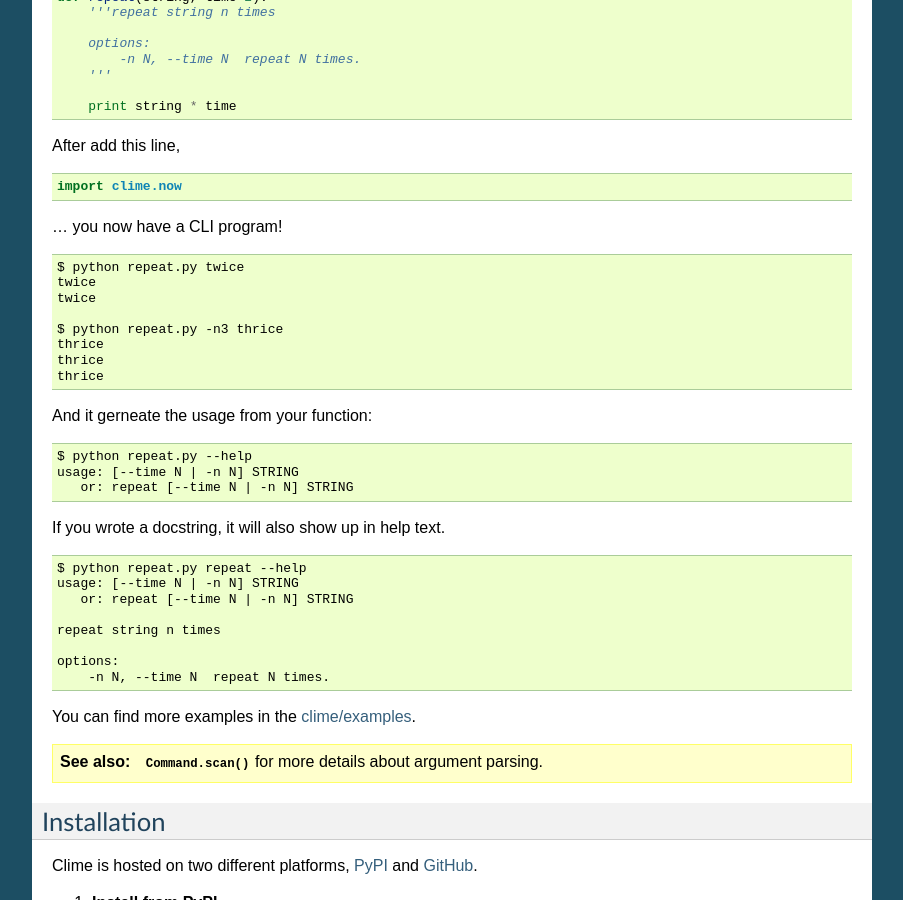
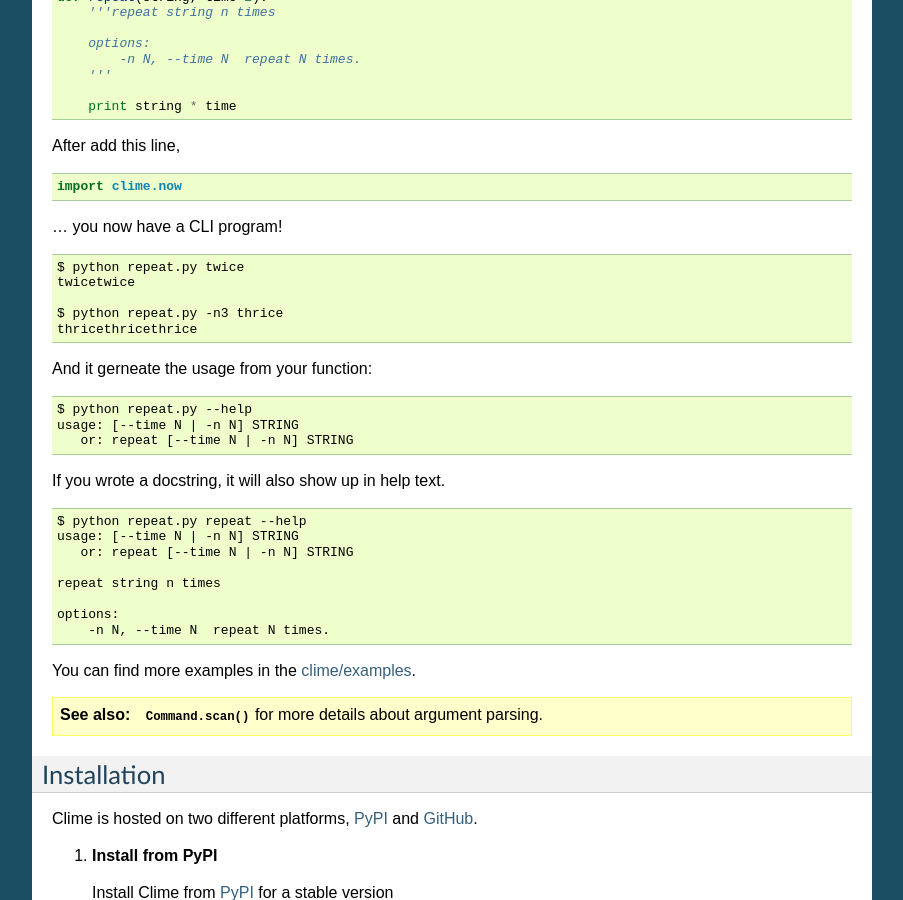
Before and after one commit to moskytw/clime, a Sphinx documentation site: the page built from docs/index.rst, in a window 1280 px wide and 900 px high, scrolled down 485 px. Shown: the whole window, without its empty margins (198-1101 px from the left). Built offline with Sphinx 7.4.7, drawn with Linux system fonts in a browser that asks for light colours.

Commit message:
fix wrong execution result in index.rst

```diff
--- a/docs/index.rst
+++ b/docs/index.rst
@@ -47,13 +47,10 @@
 ... you now have a CLI program! ::
 
     $ python repeat.py twice
-    twice
-    twice
+    twicetwice
 
     $ python repeat.py -n3 thrice
-    thrice
-    thrice
-    thrice
+    thricethricethrice
 
 And it gerneate the usage from your function: ::
 
```
Also changed, not shown: README.rst (+2 -5 lines).
